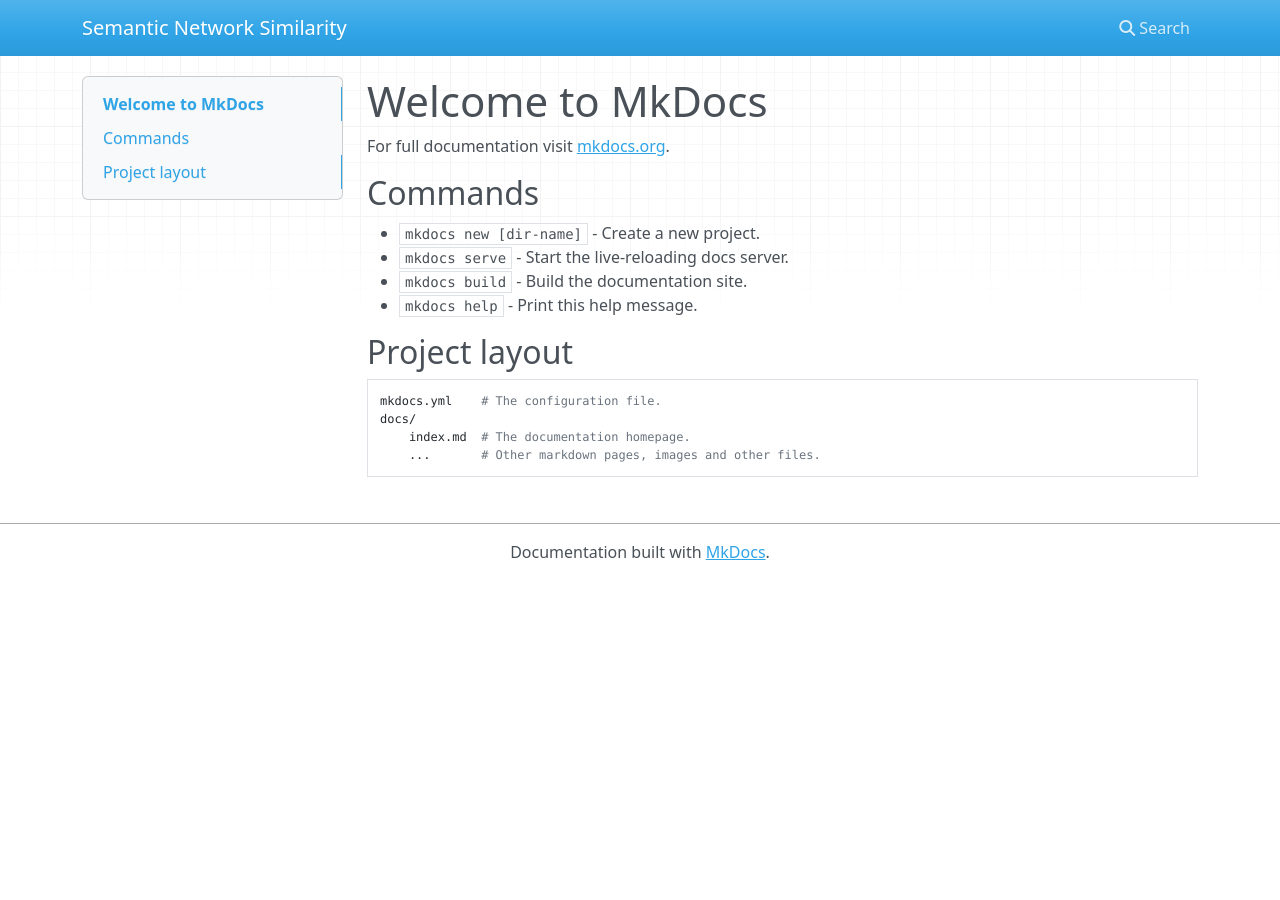
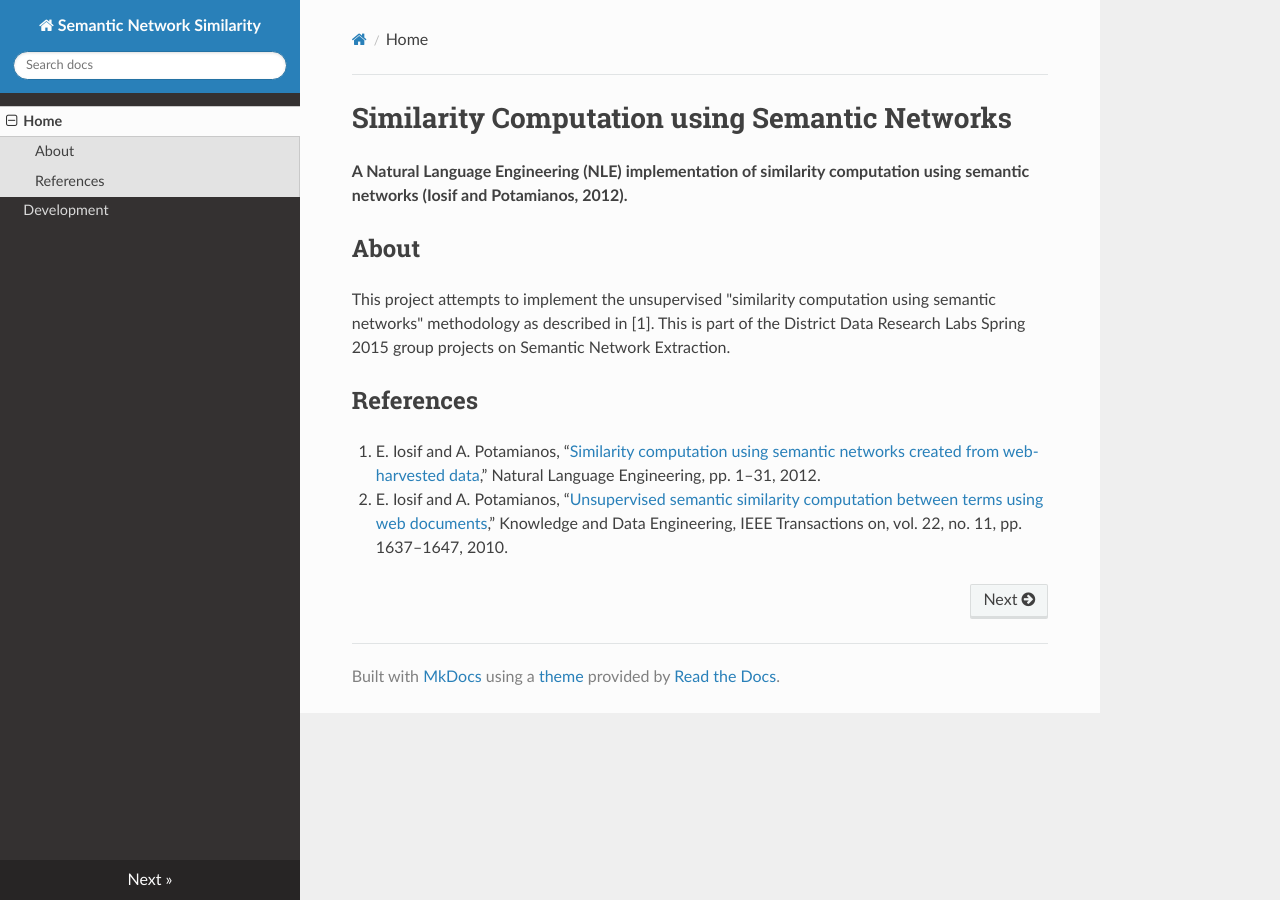
Before and after one commit to DistrictDataLabs/semnet-similarity, an MkDocs documentation site: the page built from docs/index.md, in a window 1280 px wide. Built offline with MkDocs 1.6.1, drawn with Linux system fonts in a browser that asks for light colours; nearby versions of some CDN libraries; old or Windows-style settings are respelled for this version of MkDocs.

Commit message:
some minor documentation

```diff
--- a/docs/index.md
+++ b/docs/index.md
@@ -1,17 +1,19 @@
-# Welcome to MkDocs
+# Similarity Computation using Semantic Networks
 
-For full documentation visit [mkdocs.org](http://mkdocs.org).
+**A Natural Language Engineering (NLE) implementation of similarity computation using semantic networks (Iosif and Potamianos, 2012).**
 
-## Commands
+## About
 
-* `mkdocs new [dir-name]` - Create a new project.
-* `mkdocs serve` - Start the live-reloading docs server.
-* `mkdocs build` - Build the documentation site.
-* `mkdocs help` - Print this help message.
+This project attempts to implement the unsupervised "similarity computation using semantic networks" methodology as described in [1]. This is part of the District Data Research Labs Spring 2015 group projects on Semantic Network Extraction.
 
-## Project layout
+## References
 
-    mkdocs.yml    # The configuration file.
-    docs/
-        index.md  # The documentation homepage.
-        ...       # Other markdown pages, images and other files.
+1. E. Iosif and A. Potamianos, “[Similarity computation using semantic networks created from web-harvested data][iosif_2012_paper],” Natural Language Engineering, pp. 1–31, 2012.
+
+2. E. Iosif and A. Potamianos, “[Unsupervised semantic similarity computation between terms using web documents][iosif_2010_paper],” Knowledge and Data Engineering, IEEE Transactions on, vol. 22, no. 11, pp. 1637–1647, 2010.
+
+<!-- Link References -->
+
+[iosif_2012_paper]: http://journals.cambridge.org/action/displayAbstract?fromPage=online&aid=9479647&fileId=S1351324913000144
+
+[iosif_2010_paper]: http://www.telecom.tuc.gr/~potam/preprints/journal/2009_iosif_potamianos_PREGALLEY.pdf
--- a/mkdocs.yml
+++ b/mkdocs.yml
@@ -1 +1,5 @@
 site_name: Semantic Network Similarity
+pages:
+    - [index.md, Home]
+    - [development.md, Development]
+theme: readthedocs
--- a/requirements.txt
+++ b/requirements.txt
@@ -1,4 +1,6 @@
 coverage==3.7.1
 nltk==3.0.2
 nose==1.3.4
+python-dateutil==2.4.2
+six==1.9.0
 wsgiref==0.1.2
```
Also changed, not shown: README.md (+31 -3 lines), docs/development.md (added, +24 -0 lines).
